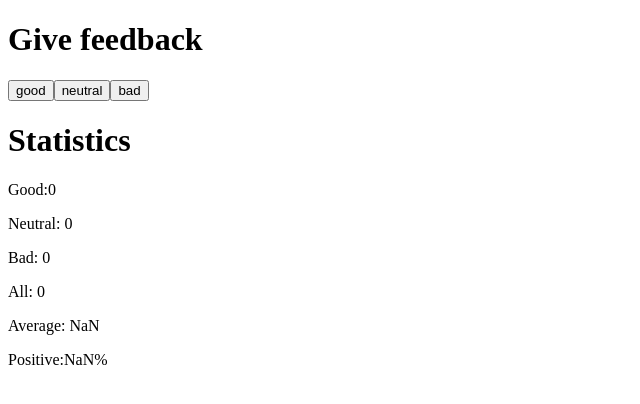
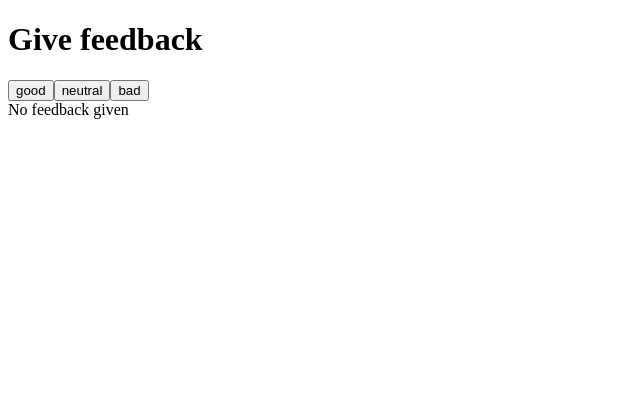
Before and after one commit to mcmnyages/fullstackopen, a React (Vite) app in the folder part1/unicafe/: page / in a window 1280 px wide. Shown: the top 404 px of the page, without its empty margins (0-640 px from the left). Built offline with nearby package versions, Linux system fonts and the light colour scheme.

Commit message:
refactor: improve Statistics component layout and ensure proper rendering based on feedback count

```diff
--- a/part1/unicafe/src/App.jsx
+++ b/part1/unicafe/src/App.jsx
@@ -16,13 +16,17 @@ const Statistics =(props)=>{
   const average = (props.good-props.bad)/total
   return(
     <div>
-      <h1>Statistics</h1>
+     {total >0 &&
+     <div>
+     <h1>Statistics</h1>
       <p>Good:{props.good}</p>
       <p>Neutral: {props.neutral}</p>
       <p>Bad: {props.bad}</p>
       <p>All: {total}</p>
-      <p>Average: {average}</p>
-      <p>Positive:{positive}%</p>
+      <p>Average: {Number(average)}</p>
+      <p>Positive:{Number(positive)}%</p>
+    </div>}
+    {total ===0 && <div>No feedback given</div>}
     </div>
   )
 }
```
